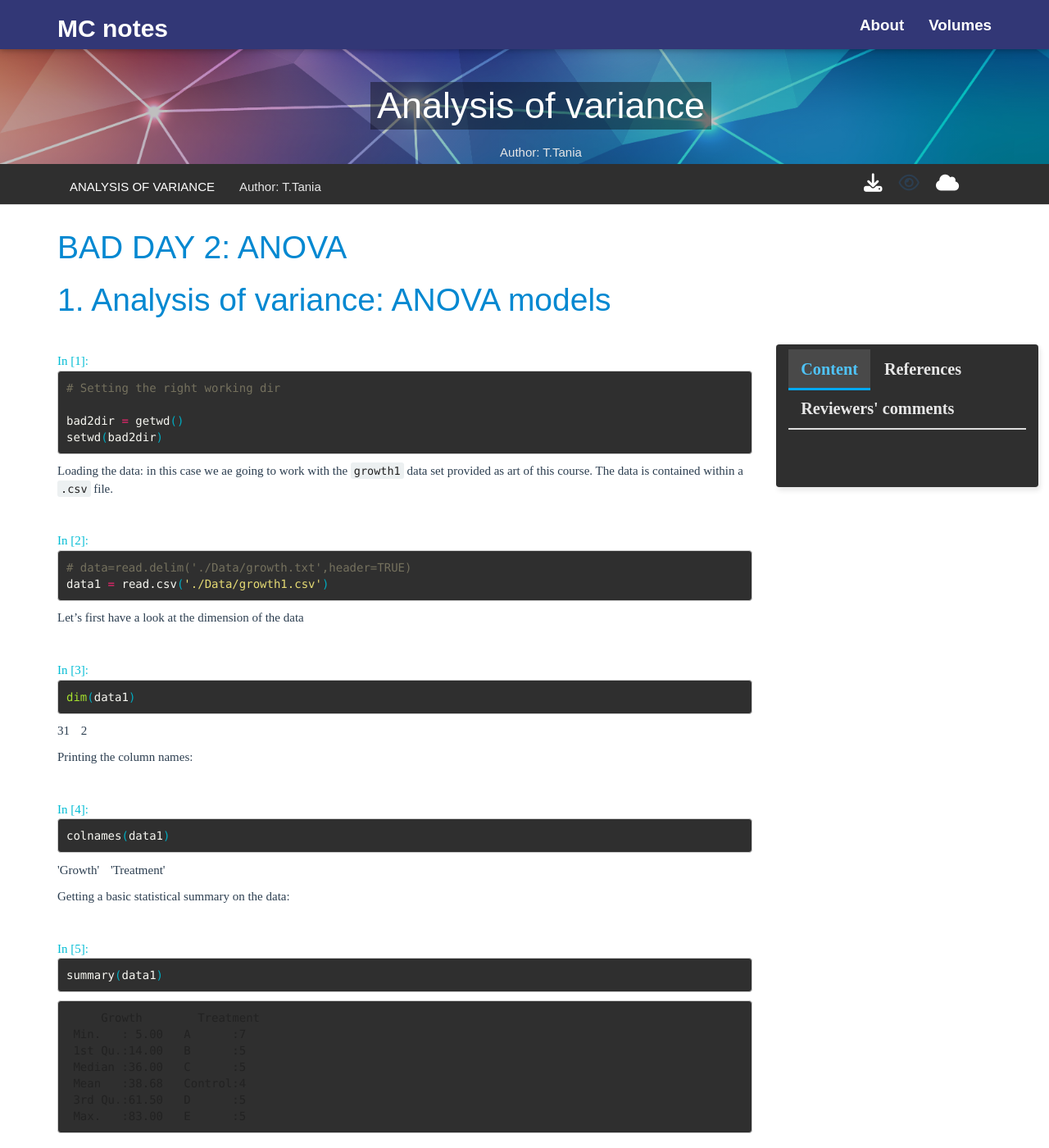
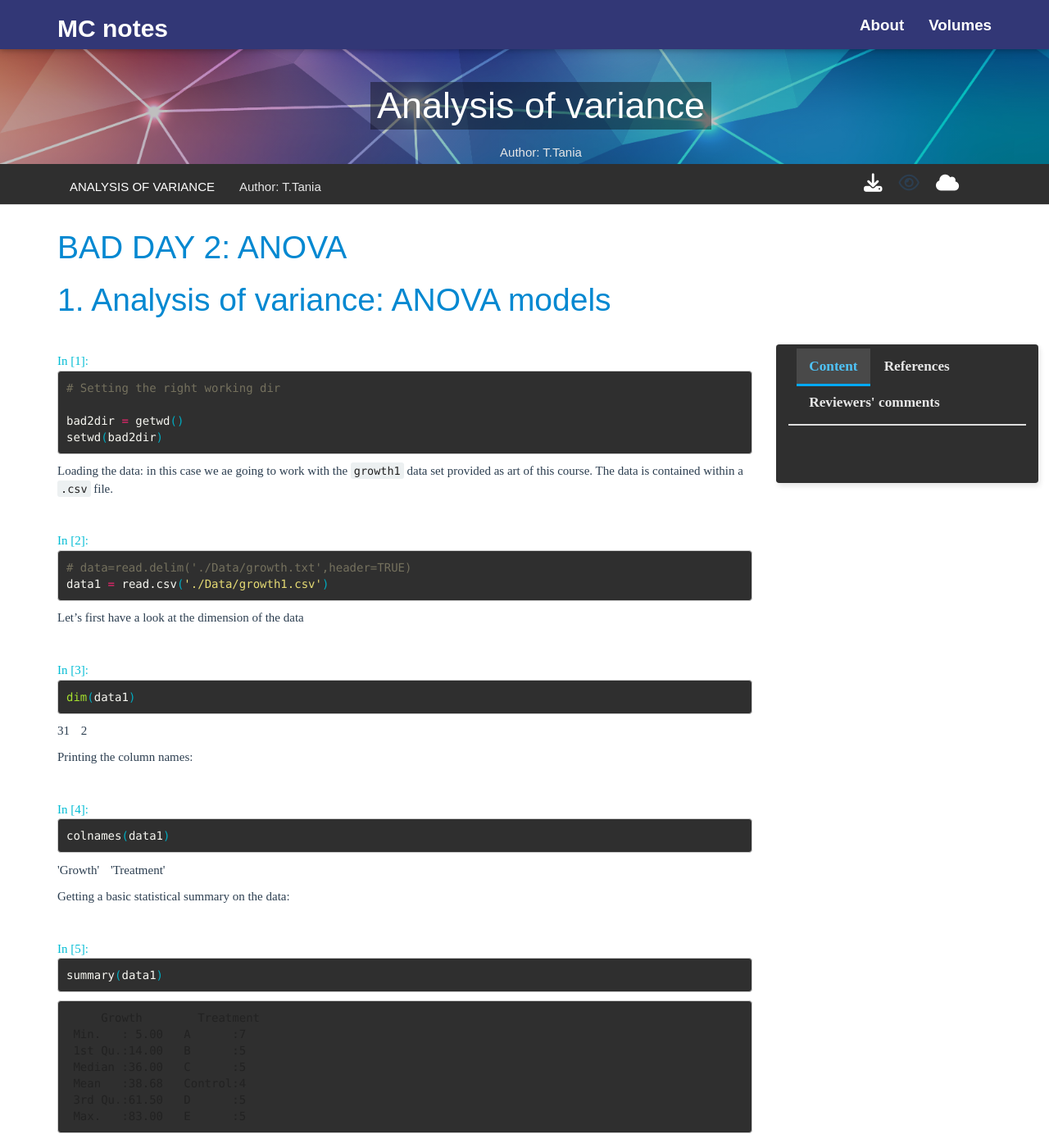
Before and after one commit to MCNotes/MCNotes.github.io, a Jekyll site: the page built from AoV_R_Notebook.md, in a window 1280 px wide and 1400 px high. Shown: the whole window at 82% size. Built offline with Jekyll 4.4.1, drawn with Linux system fonts in a browser that asks for light colours; nearby versions of some CDN libraries; some web fonts are replaced.

Commit message:
Changed ToC font size

```diff
--- a/_sass/base/_notebook.scss
+++ b/_sass/base/_notebook.scss
@@ -2,7 +2,7 @@
 
 .nav-tabs {
   border-bottom: 2px solid #ddd;
-  padding-top: 6px;
+  padding: 5px 10px;
 }
 
 .nav-tabs > li.active > a, .nav-tabs > li.active >
@@ -13,7 +13,7 @@ a:focus, .nav-tabs > li.active > a:hover{
 .nav-tabs > li > a {
   border: none;
   color: lighten(#666, 50%);
-  font-size: 1.35em;
+  font-size: 1.15em;
 }
 
 .nav-tabs > li.active > a, .nav-tabs > li > a:hover {
@@ -47,7 +47,7 @@ a:focus, .nav-tabs > li.active > a:hover{
 .tab-content{
   padding:10px;
   color: $white;
-  font-size: 1.2em;
+  font-size: 1.1em;
 }
 
 
```
Also changed, not shown: 1 other file.
